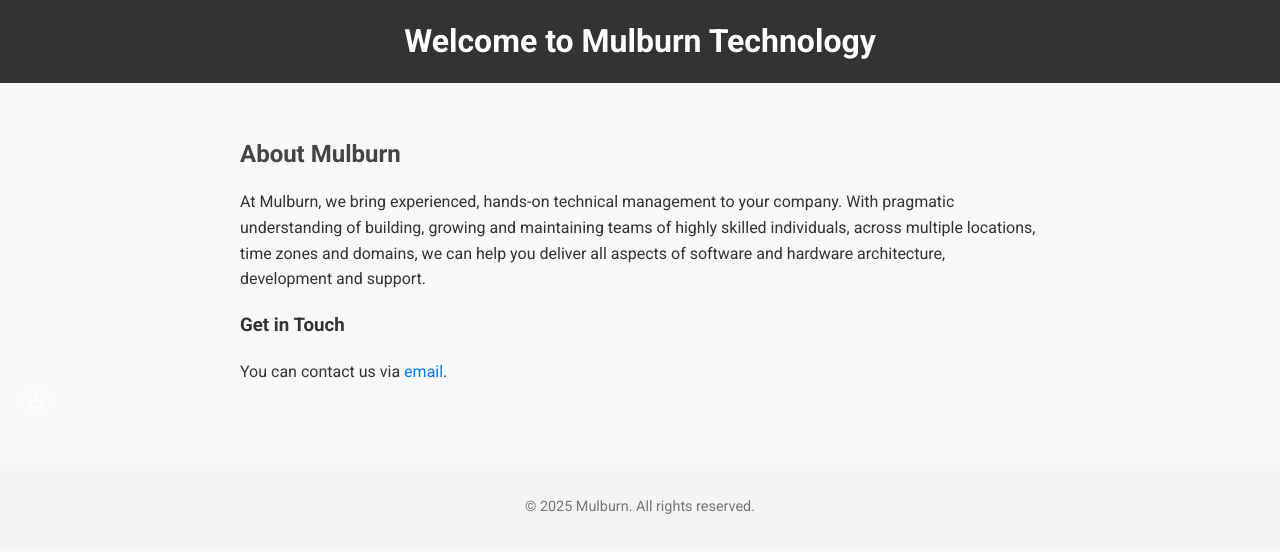
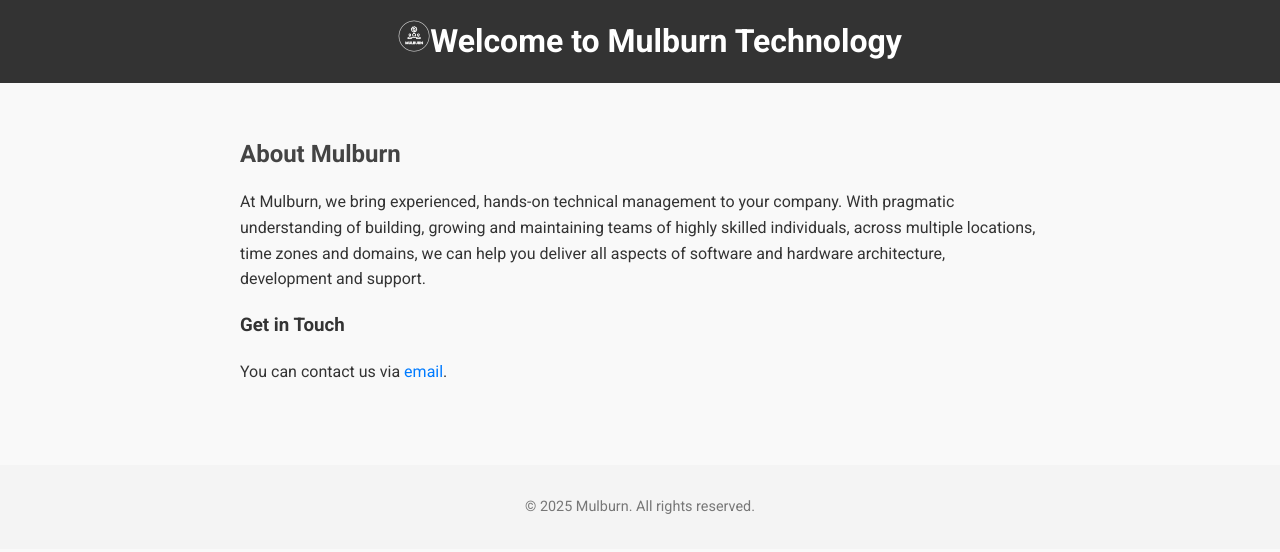
Before and after one commit to tjblackburn/tjblackburn.github.io, a plain HTML site: page index.html in a window 1280 px wide. Drawn offline with Linux system fonts and the light colour scheme.

Commit message:
Update index.html

```diff
--- a/index.html
+++ b/index.html
@@ -29,18 +29,14 @@
             margin: 0;
             font-size: 2rem;
             font-weight: 700;
-            display: flex;
-            align-items: center;
-            justify-content: center;
+            text-align: center;
+            flex-grow: 1;
         }
 
         header img {
             height: 2rem;
             width: auto;
-            position: absolute;
-            left: 20px;
-            top: 50%;
-            transform: translateY(-50%);
+            margin-left: 20px;
         }
 
         main {
@@ -76,7 +72,7 @@
 </head>
 <body>
     <header>
-        <h1><img src="mulburn-removebg-white.png" alt="Site Icon"> Welcome to Mulburn Technology</h1>
+        <h1><img src="mulburn-removebg-white.png" alt="Mulburn">Welcome to Mulburn Technology</h1>
     </header>
     <main>
         <h2>About Mulburn</h2>
```
